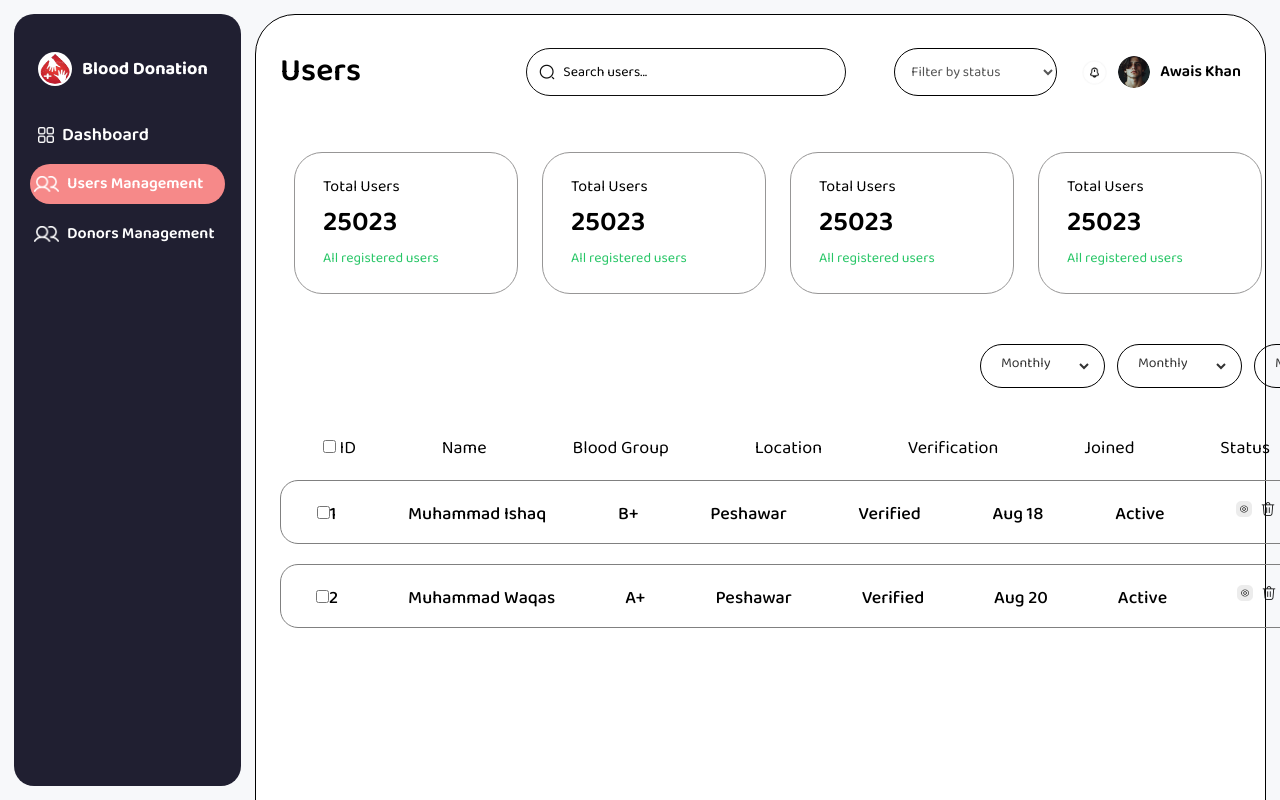
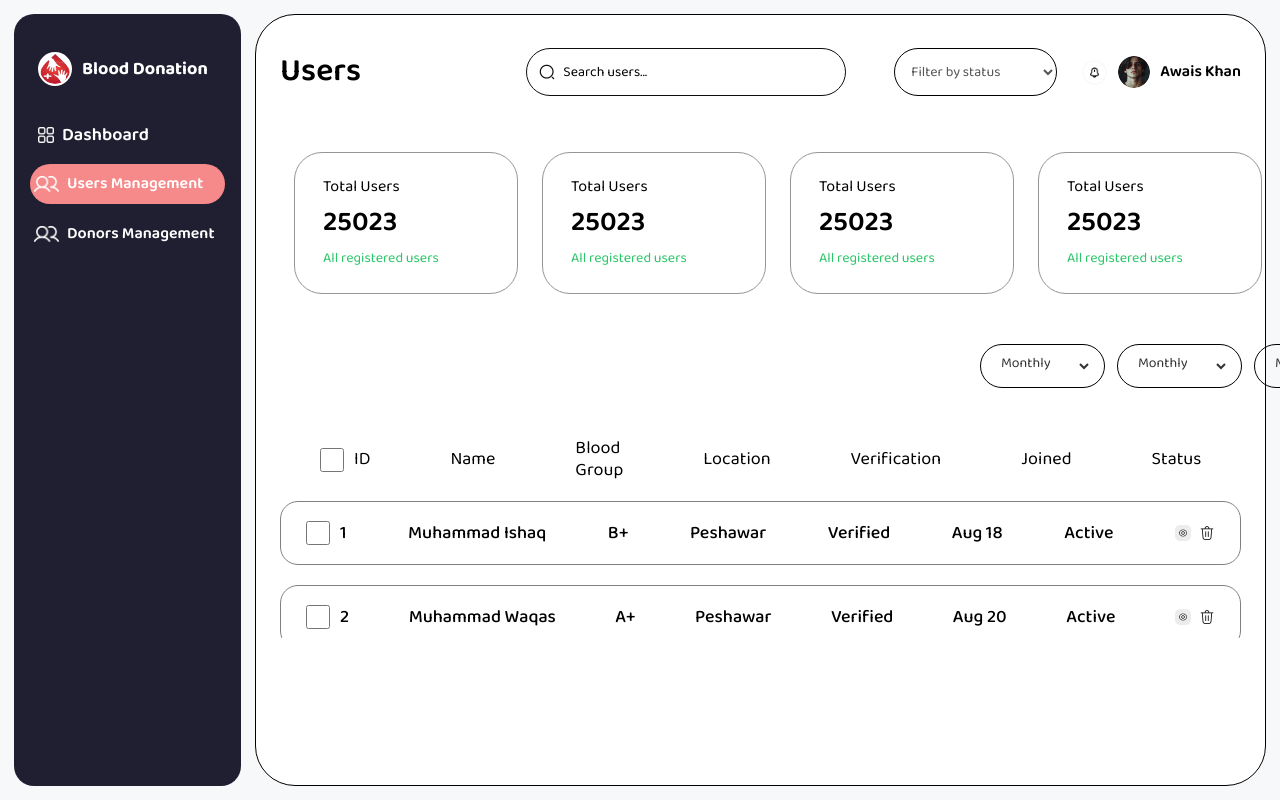
Before and after one commit to Ishaq-web/Blood_Donation_System, a React (Vite) app: page /Users in a window 1280 px wide. Built offline with nearby package versions, Linux system fonts and the light colour scheme.

Commit message:
Code Updated

```diff
--- a/src/components/usercards/UserList.css
+++ b/src/components/usercards/UserList.css
@@ -1,63 +1,91 @@
 
 .user-list {
-  width: 1033px;
-  min-height: 488px;
-  /* border: 1px solid black; */
+  width: 100%;
+  height: 200px;
+  max-height: 488px;
+  display: flex;
+  flex-direction: column;
+  overflow: hidden;
+  box-sizing: border-box;
 }
 
-/* user list header  */
-
+/* User list header */
 .list-header {
   font-family: "baloo 2";
   display: flex;
-  justify-content: space-around;
-  /* width: 900px; */
+  /* justify-content: space-between; */
+  /* flex-shrink: 0; */
 }
 
 .list-header span {
   font-weight: 400;
+  display: flex;
+  align-items: center;
+  justify-content: space-between;
+  padding: 0 40px;
   font-size: 18px;
   line-height: 120%;
-  letter-spacing: 0px;
+  letter-spacing: 0;
 }
 
 .user-list-item {
   width: 100%;
+  flex: 1;
+  min-height: 0;
+  overflow-y: auto;
+  overflow-x: hidden;
+  scrollbar-width: thin;
 }
+
+/* Icons */
 .eye-header-icon {
   appearance: none;
 }
+
 .delete-header-icon {
   appearance: none;
 }
 
-/* user list content  */
+/* Checkbox */
+.id-checkbox {
+  width: 24px;
+  height: 24px;
+  border: 1px solid #000000;
+  border-radius: 9px;
+  margin-right: 10px;
+  flex-shrink: 0;
+}
 
+/* User list content */
 .user-list-display {
   width: 100%;
-  height: 64px;
+  min-height: 64px;
+  box-sizing: border-box;
   border: 1px solid gray;
   border-radius: 18px;
   display: flex;
-  justify-content: space-around;
+  justify-content: space-between;
+  align-items: center;
+  padding: 0 25px;
   margin-top: 20px;
-  padding-top: 20px;
+  flex-shrink: 0;
 }
-.user-list-display span{
+
+.user-list-display span {
   font-size: 18px;
   font-weight: 500;
+  display: flex;
+  align-items: center;
   font-family: "baloo 2";
 }
 
 .eye-icon {
   width: 16px;
-  float: left;
+  height: 16px;
   margin-right: 8px;
-  height: 16px;
 }
 
 .delete-icon {
   width: 16px;
-  float: left;
   height: 16px;
 }
--- a/src/components/usercards/UserList.jsx
+++ b/src/components/usercards/UserList.jsx
@@ -22,13 +22,76 @@ function UserList() {
       joined: "Aug 20",
       status: "Active",
     },
+    {
+      id: 3,
+      name: "Muhammad Waqas",
+      blood_group: "A+",
+      location: "Peshawar",
+      verified: "Verified",
+      joined: "Aug 20",
+      status: "Active",
+    },
+    {
+      id: 4,
+      name: "Muhammad Waqas",
+      blood_group: "A+",
+      location: "Peshawar",
+      verified: "Verified",
+      joined: "Aug 20",
+      status: "Active",
+    },
+    {
+      id: 5,
+      name: "Muhammad Waqas",
+      blood_group: "A+",
+      location: "Peshawar",
+      verified: "Verified",
+      joined: "Aug 20",
+      status: "Active",
+    },
+    {
+      id: 6,
+      name: "Muhammad Waqas",
+      blood_group: "A+",
+      location: "Peshawar",
+      verified: "Verified",
+      joined: "Aug 20",
+      status: "Active",
+    },
+    {
+      id: 7,
+      name: "Muhammad Waqas",
+      blood_group: "A+",
+      location: "Peshawar",
+      verified: "Verified",
+      joined: "Aug 20",
+      status: "Active",
+    },
+    {
+      id: 8,
+      name: "Muhammad Waqas",
+      blood_group: "A+",
+      location: "Peshawar",
+      verified: "Verified",
+      joined: "Aug 20",
+      status: "Active",
+    },
+    {
+      id: 9,
+      name: "Muhammad Waqas",
+      blood_group: "A+",
+      location: "Peshawar",
+      verified: "Verified",
+      joined: "Aug 20",
+      status: "Active",
+    },
   ];
   return (
     <>
       <div className="user-list">
         <div className="list-header">
           <span>
-            <input type="checkbox" /> ID
+            <input type="checkbox" className="id-checkbox" /> ID
           </span>
           <span>Name</span>
           <span>Blood Group</span>
@@ -47,7 +110,7 @@ function UserList() {
             return (
               <div key={user.id} className="user-list-display">
                 <span>
-                  <input type="checkbox" />
+                  <input type="checkbox" className="id-checkbox" />
                   {user.id}
                 </span>
                 <span>{user.name}</span>
```
Also changed, not shown: src/layouts/DashboardLayout.css (+4 -4 lines).
